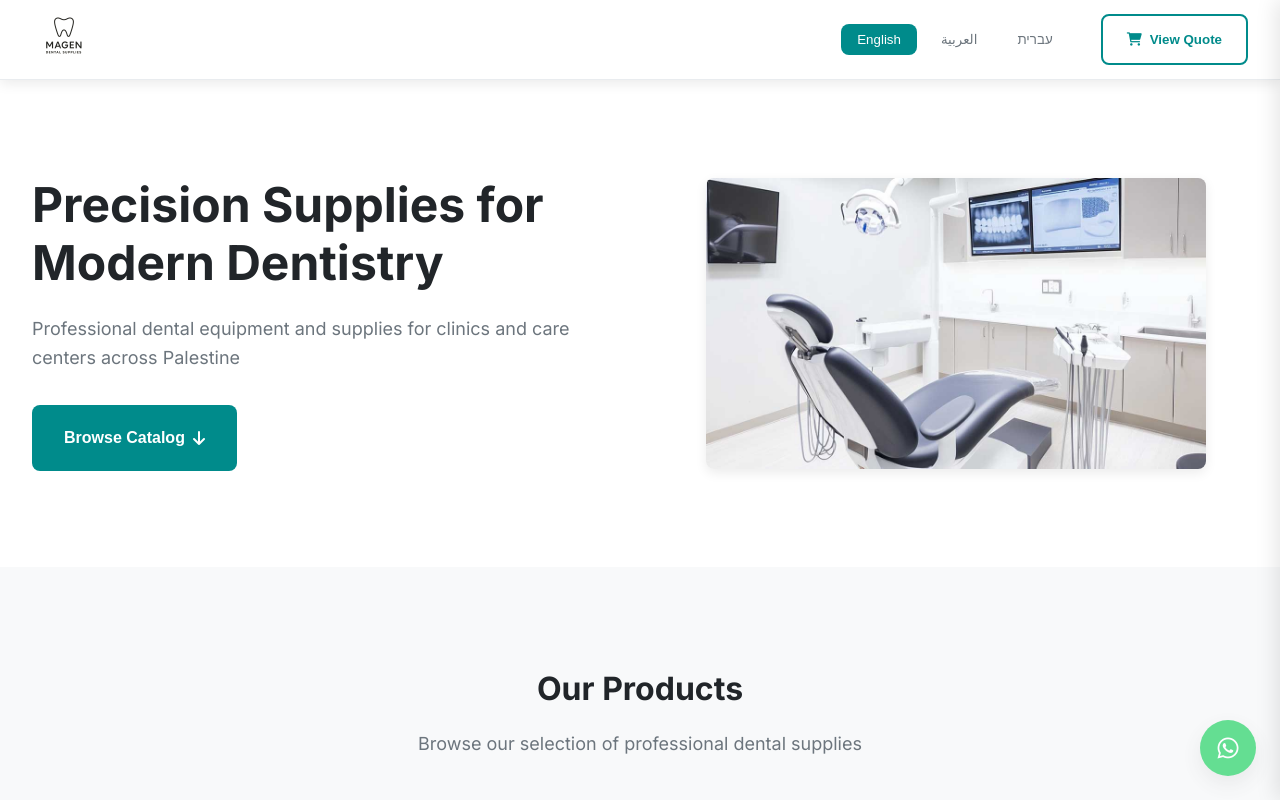
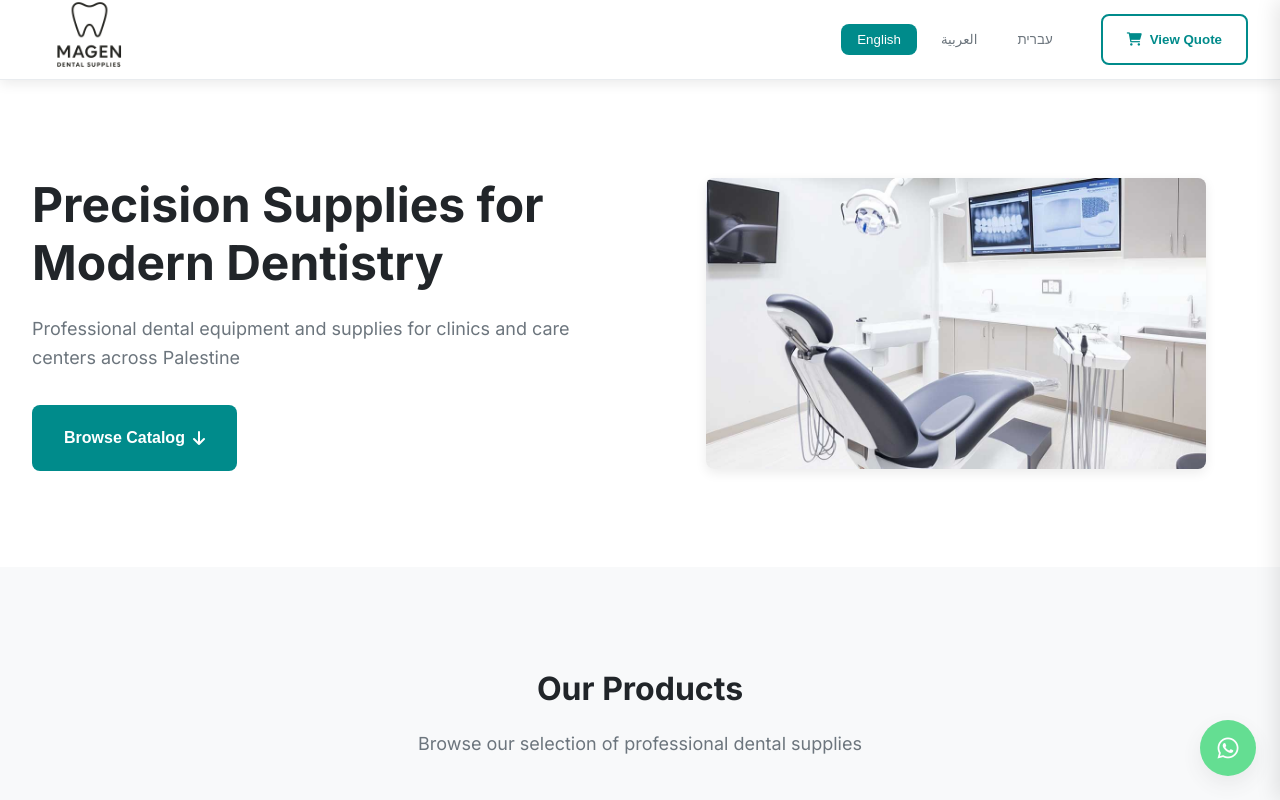
Before and after one commit to damstadium110/Magen.gethub.io, a plain HTML site: page index.html in a window 1280 px wide. Shown: the top 800 px of the page. Drawn offline with Linux system fonts and the light colour scheme.

Commit message:
Update main.css

```diff
--- a/styles/main.css
+++ b/styles/main.css
@@ -91,7 +91,7 @@ html[dir="rtl"] body {
 }
 
 .nav-logo .logo-img {
-  height: 64px;
+  height: 115px;
   width: auto;
 }
 
```
